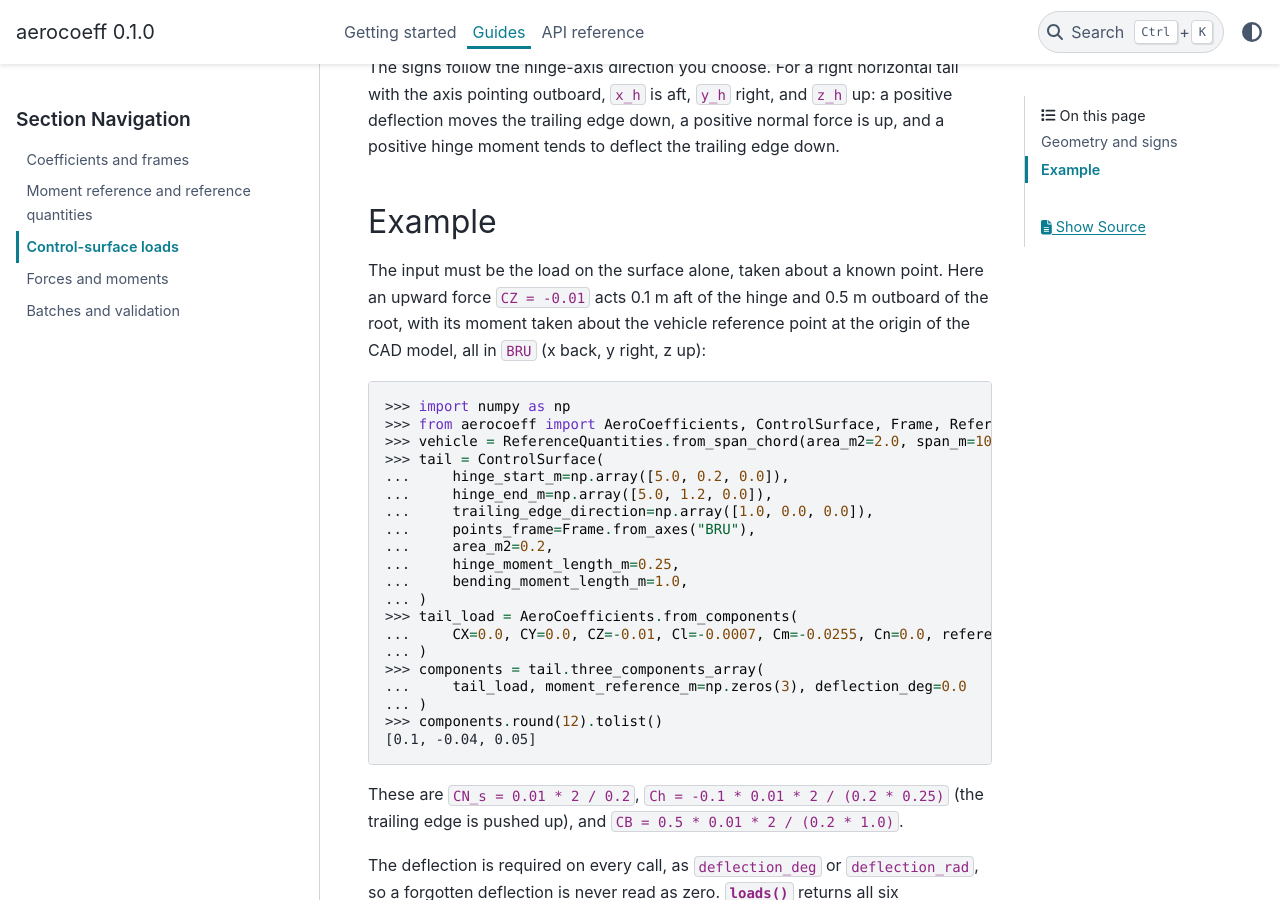
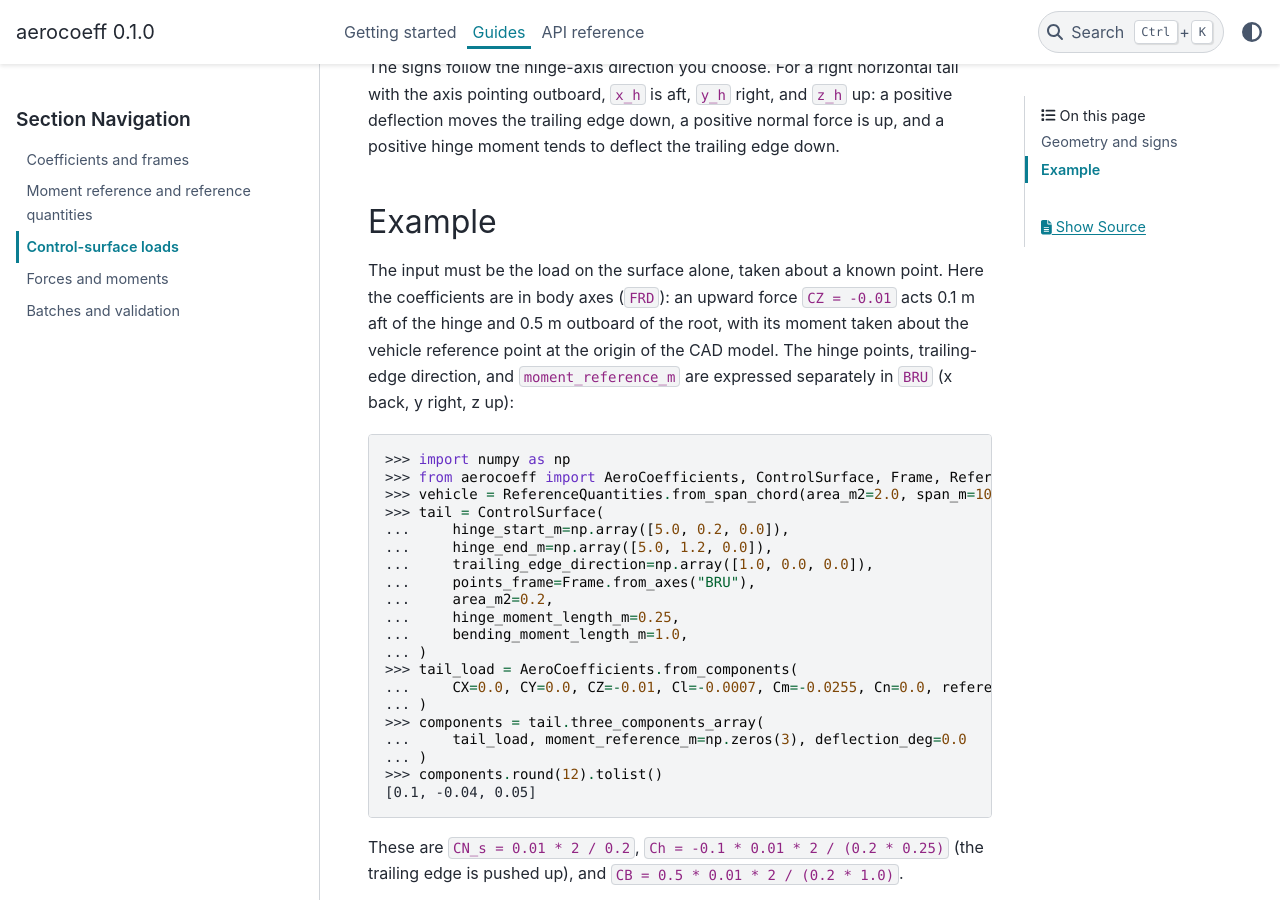
Before and after one commit to pandorobo11/aerocoeff, a Sphinx documentation site: the page built from docs/guides/control_surface.rst, in a window 1280 px wide and 900 px high, scrolled down 488 px. Built offline with Sphinx 7.4.7 and the PyData theme 0.15.4, drawn with Linux system fonts in a browser that asks for light colours.

Commit message:
docs: clarify coordinate frames, batch limits, and tolerance imports
Distinguish body-axis coefficients from BRU geometry in the control-surface
example. Limit the batch claim to supported inputs and identify the submodule
imports for tolerance constants.

Documentation prose only; numerical behavior, API, examples, and expected
values are unchanged.

```diff
--- a/docs/api/index.rst
+++ b/docs/api/index.rst
@@ -1,8 +1,10 @@
 API reference
 =============
 
-Import every public name from the top-level package, for example
-``from aerocoeff import AeroCoefficients``.
+Import the classes and ``FrameKind`` from the top-level package, for example
+``from aerocoeff import AeroCoefficients``. The tolerance constants listed
+below are available from their indicated submodules, for example
+``from aerocoeff.coefficients import LATERAL_ATOL``.
 
 .. currentmodule:: aerocoeff
 
--- a/docs/guides/control_surface.rst
+++ b/docs/guides/control_surface.rst
@@ -24,9 +24,12 @@ Example
 -------
 
 The input must be the load on the surface alone, taken about a known point.
-Here an upward force ``CZ = -0.01`` acts 0.1 m aft of the hinge and 0.5 m
-outboard of the root, with its moment taken about the vehicle reference point
-at the origin of the CAD model, all in ``BRU`` (x back, y right, z up):
+Here the coefficients are in body axes (``FRD``): an upward force
+``CZ = -0.01`` acts 0.1 m aft of the hinge and 0.5 m outboard of the root,
+with its moment taken about the vehicle reference point at the origin of the
+CAD model. The hinge points, trailing-edge direction, and
+``moment_reference_m`` are expressed separately in ``BRU`` (x back, y right,
+z up):
 
 >>> import numpy as np
 >>> from aerocoeff import AeroCoefficients, ControlSurface, Frame, ReferenceQuantities
```
Also changed, not shown: docs/index.rst (+5 -2 lines).
